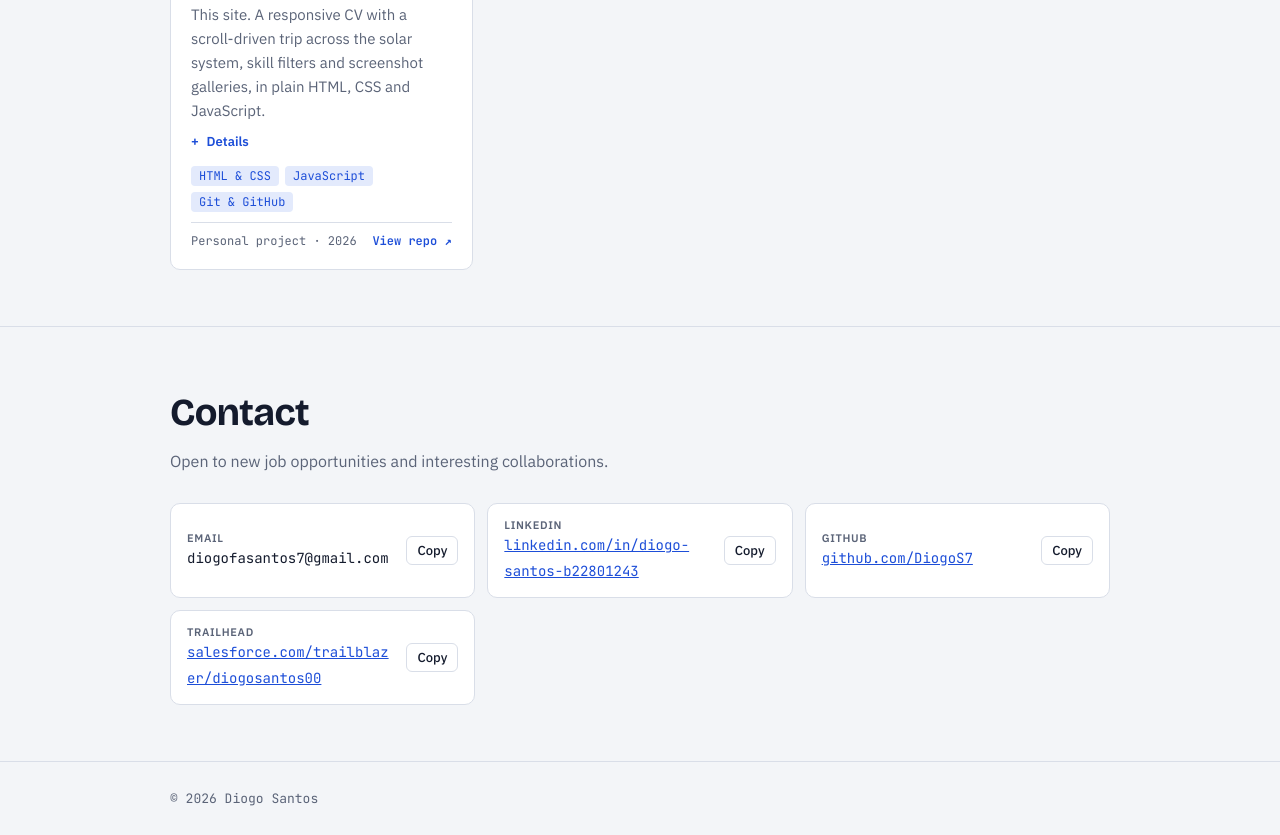
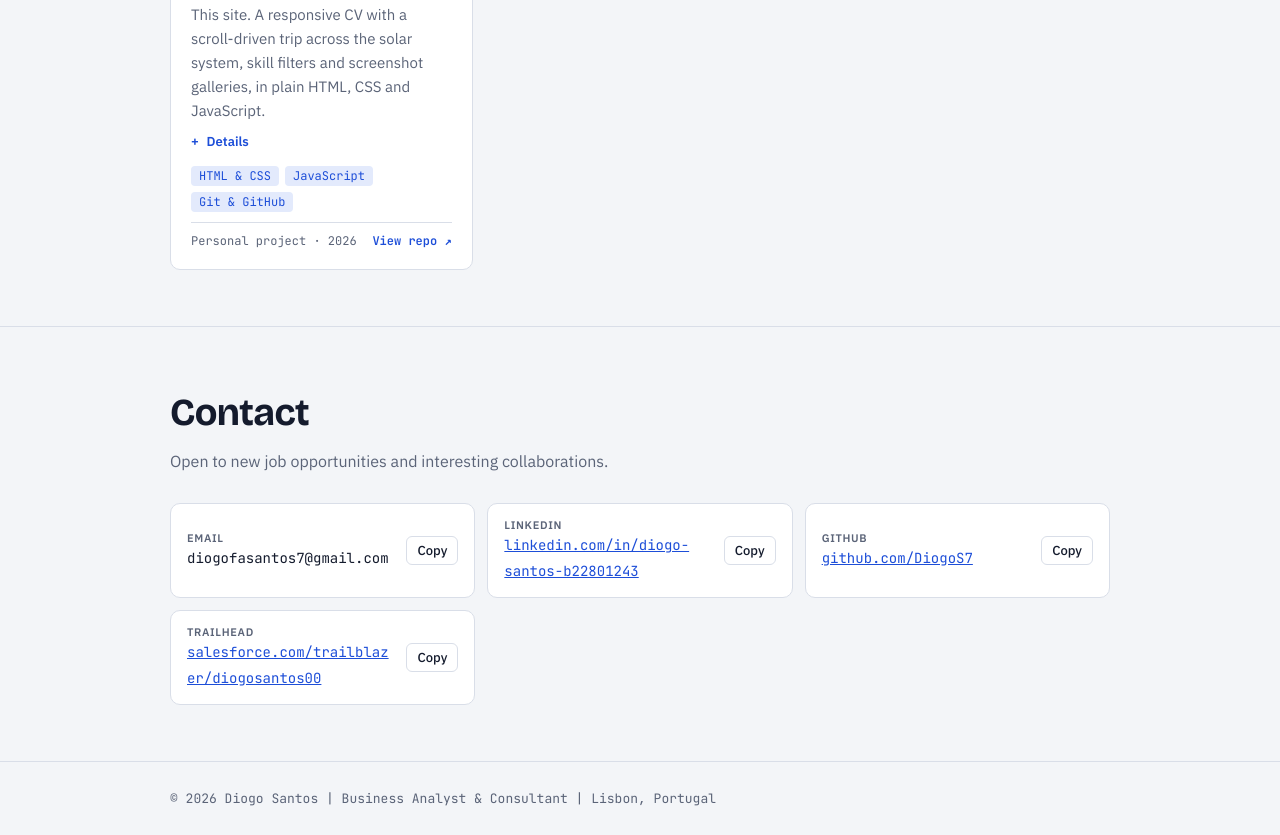
Before and after one commit to DiogoS7/DiogoS7.github.io, a plain HTML site: page index.html in a window 1280 px wide. Shown: the part 7674-8509 px from the top of the page. Drawn offline with nearby package versions, Linux system fonts and the light colour scheme.

Commit message:
Add title and location to the footer

```diff
--- a/index.html
+++ b/index.html
@@ -104,7 +104,7 @@
     <div class="lb-thumbs" id="lbthumbs"></div>
   </div>
 </div>
-<footer><div class="wrap">© 2026 Diogo Santos</div></footer>
+<footer><div class="wrap">© 2026 Diogo Santos | Business Analyst &amp; Consultant | Lisbon, Portugal</div></footer>
 <script src="assets/js/data.js?v=20261014-2"></script>
 <script src="assets/js/app.js?v=20261014"></script>
 </body>
```
